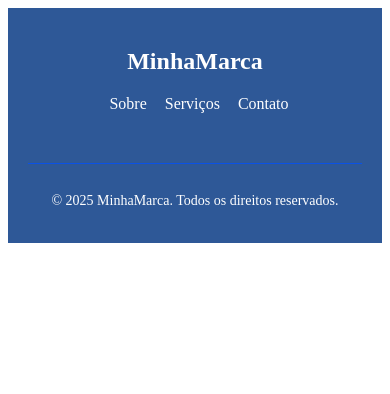
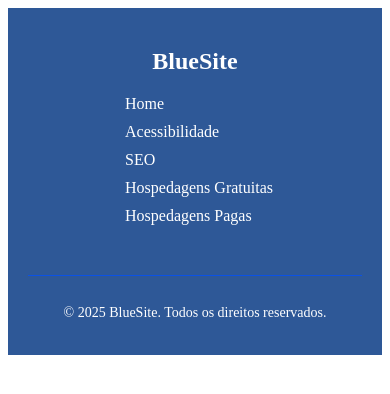
Before and after one commit to BRyan-freis/Parciais-Repository, a PHP site: page /footer.php in a window 390 px wide. Shown: the top 394 px of the page. Run offline with PHP 8.4, Linux system fonts and the light colour scheme; some web fonts are replaced.

Commit message:
Add files via upload

```diff
--- a/Parciais-Responsividade/PARCIAIS/CSS/styles.css
+++ b/Parciais-Responsividade/PARCIAIS/CSS/styles.css
@@ -121,18 +121,14 @@ header {
   color: #ffffff;
 }
 
-/* Responsivo */
+/* Responsivo Footer */
 @media (max-width: 768px) {
   .footer-container {
       flex-direction: column;
       align-items: center;
       text-align: center;
-  }
-
-  .footer-links,
-  .footer-social {
-      flex-direction: row;
-      justify-content: center;
-      flex-wrap: wrap;
+      gap: 20px;
   }
 }
+
+/*  */
--- a/Parciais-Responsividade/PARCIAIS/footer.php
+++ b/Parciais-Responsividade/PARCIAIS/footer.php
@@ -2,12 +2,14 @@
 <footer class="site-footer">
     <div class="footer-container">
         <div class="footer-logo">
-            <a href="../HTML/1-index.php"> MinhaMarca </a>
+            <a href="../HTML/1-index.php"> BlueSite </a>
         </div>
         <div class="footer-links">
-            <a href="/menuefooter-parciais/sobre.php"><i class="fas fa-info-circle"></i>Sobre</a>
-            <a href="/menuefooter-parciais/servicos.php"><i class="fas fa-concierge-bell"></i> Serviços</a>
-            <a href="/menuefooter-parciais/contato.php"><i class="fas fa-envelope"></i> Contato</a>
+            <a href="../HTML/1-index.php"><i class="fas fa-home"></i>Home</a>
+            <a href="../HTML/2-Acessibilidade.php"><i class="fas fa-hand"></i> Acessibilidade</a>
+            <a href="../HTML/3-Seo.php"><i class="fas fa-gear"></i> SEO</a>
+            <a href="../HTML/4-HospedagemG.php"><i class="fas fa-hotel"></i> Hospedagens Gratuitas</a>
+            <a href="../HTML/5-HospedagemP.php"><i class="fas fa-hotel"></i> Hospedagens Pagas</a>
         </div>
 
         <div class="footer-social">
@@ -17,6 +19,6 @@
         </div>
     </div>
     <div class="footer-bottom">
-        <p>&copy; <?php echo date("Y"); ?> MinhaMarca. Todos os direitos reservados.
+        <p>&copy; <?php echo date("Y"); ?> BlueSite. Todos os direitos reservados.
         </p>
     </div>
```
Also changed, not shown: Parciais-Responsividade/HTML/CSS/styles.css (+14 -21 lines).
